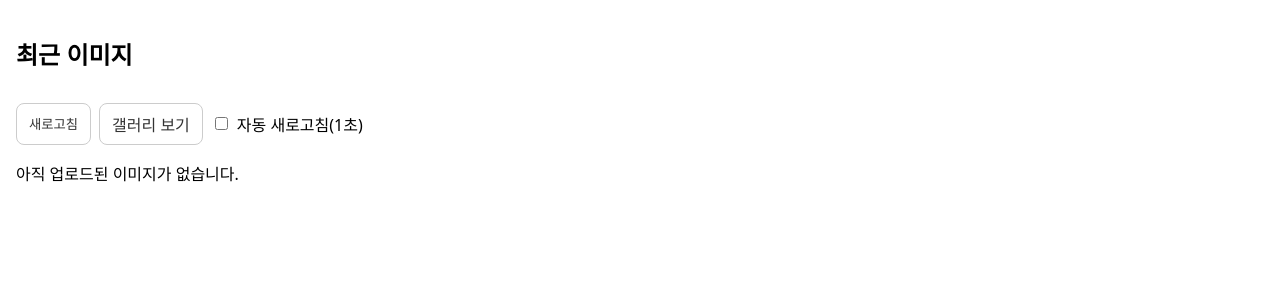
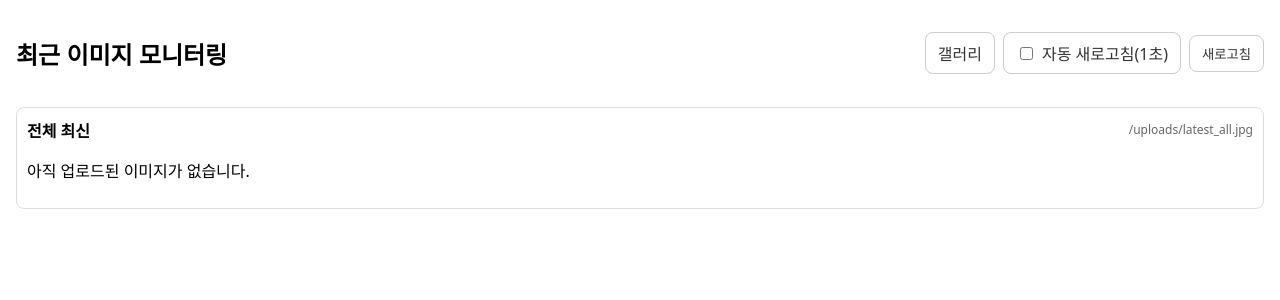
Before and after one commit to banginhun/yolo-flask-server, a Flask app: page / in a window 1280 px wide. Shown: the top 300 px of the page. Run offline with Flask 3, Linux system fonts and the light colour scheme.

Commit message:
Update index.html

```diff
--- a/templates/index.html
+++ b/templates/index.html
@@ -2,61 +2,81 @@
 <html>
 <head>
   <meta charset="utf-8" />
-  <title>Latest Frame</title>
+  <title>Latest Frames</title>
   <meta name="viewport" content="width=device-width, initial-scale=1" />
   <style>
     body { font-family: system-ui, Arial, sans-serif; margin: 16px; }
-    header { display: flex; align-items: center; gap: 12px; }
-    img { max-width: 100%; height: auto; border: 1px solid #ddd; border-radius: 8px; }
-    .actions { margin: 12px 0; display: flex; gap: 8px; }
-    button, a.btn {
-      padding: 8px 12px; border: 1px solid #ccc; border-radius: 8px; background: #fff; text-decoration: none; color: #333;
-    }
-    button:hover, a.btn:hover { background: #f5f5f5; }
+    header { display: flex; align-items: center; justify-content: space-between; }
+    .row { display: grid; grid-template-columns: repeat(auto-fit,minmax(260px,1fr)); gap: 16px; margin-top: 16px; }
+    .card { border: 1px solid #ddd; border-radius: 8px; padding: 10px; background: #fff; }
+    img { width: 100%; height: auto; border-radius: 6px; border: 1px solid #eee; }
+    .actions { display: flex; gap: 8px; align-items: center; }
+    .btn, button { padding: 8px 12px; border: 1px solid #ccc; border-radius: 8px; background: #fff; text-decoration: none; color: #333; cursor: pointer; }
+    .btn:hover, button:hover { background: #f5f5f5; }
+    .muted { color:#666; font-size: 12px; }
   </style>
 </head>
 <body>
   <header>
-    <h2>최근 이미지</h2>
+    <h2>최근 이미지 모니터링</h2>
+    <div class="actions">
+      <a class="btn" href="/gallery">갤러리</a>
+      <label class="btn" style="display:inline-flex;gap:6px;align-items:center;">
+        <input type="checkbox" id="auto" onchange="toggleAuto(this.checked)"> 자동 새로고침(1초)
+      </label>
+      <button onclick="reloadAll()">새로고침</button>
+    </div>
   </header>
 
-  <div class="actions">
-    <button onclick="reloadLatest()">새로고침</button>
-    <a class="btn" href="/gallery">갤러리 보기</a>
-    <label style="display:inline-flex;align-items:center;gap:6px;">
-      <input type="checkbox" id="auto" onchange="toggleAuto(this.checked)"> 자동 새로고침(1초)
-    </label>
-  </div>
+  <div class="row">
+    <div class="card">
+      <div style="display:flex;justify-content:space-between;align-items:center;">
+        <strong>전체 최신</strong><span class="muted">/uploads/latest_all.jpg</span>
+      </div>
+      {% if latest_all %}
+        <img id="latest_all" src="/uploads/{{ latest_all }}?t=0" alt="latest_all"/>
+      {% else %}
+        <p>아직 업로드된 이미지가 없습니다.</p>
+      {% endif %}
+    </div>
 
-  <div id="viewer">
-    {% if latest_file %}
-      <img id="img" src="/uploads/{{ latest_file }}?t={{ '%d'|format(0) }}" alt="latest"/>
-    {% else %}
-      <p>아직 업로드된 이미지가 없습니다.</p>
-    {% endif %}
+    {% for f in device_latest %}
+    <div class="card">
+      <div style="display:flex;justify-content:space-between;align-items:center;">
+        <strong>{{ f.replace('latest_', '').replace('.jpg','') }}</strong>
+        <span class="muted">/uploads/{{ f }}</span>
+      </div>
+      <img class="dev" data-src="/uploads/{{ f }}" src="/uploads/{{ f }}?t={{ loop.index }}" alt="{{ f }}">
+    </div>
+    {% endfor %}
   </div>
 
   <script>
-    let timer = null;
-    function bustCache(url){
+    function bust(url){
       const u = new URL(url, window.location.origin);
       u.searchParams.set('t', Date.now());
       return u.toString();
     }
-    function reloadLatest(){
-      const img = document.getElementById('img');
-      if(!img) return;
-      img.src = bustCache('/uploads/latest.jpg');
+    function reloadAll(){
+      const all = document.getElementById('latest_all');
+      if(all) all.src = bust('/uploads/latest_all.jpg');
+      document.querySelectorAll('img.dev').forEach(img=>{
+        const base = img.getAttribute('data-src');
+        img.src = bust(base);
+      });
     }
+    let timer = null;
     function toggleAuto(on){
       if(on){
-        timer = setInterval(reloadLatest, 1000);
+        if(timer) clearInterval(timer);
+        timer = setInterval(reloadAll, 1000);
       }else{
-        if(timer){ clearInterval(timer); timer = null; }
+        if(timer) clearInterval(timer);
+        timer = null;
       }
     }
-    // 첫 로드 시 최신화 한번
-    setTimeout(reloadLatest, 200);
+    // 최초 200ms 뒤 1회 갱신
+    setTimeout(reloadAll, 200);
   </script>
 </body>
 </html>
```
